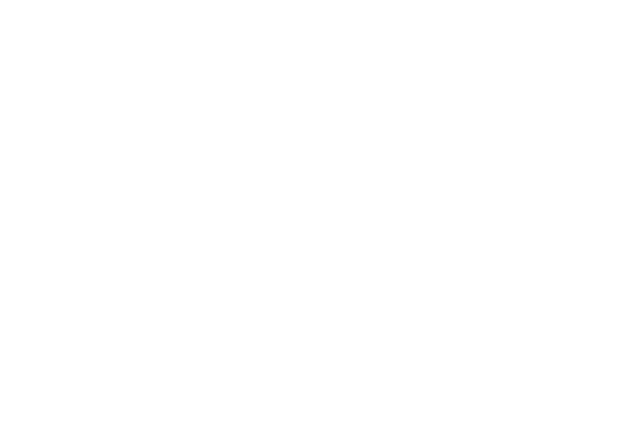
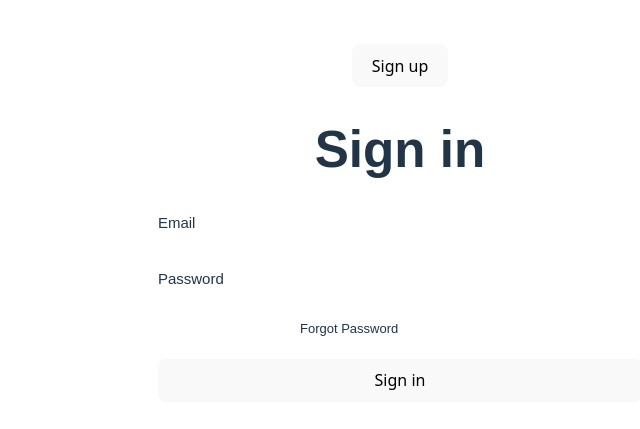
Before and after one commit to chrisrudzki/MyOiseau, a React (Vite) app: page / in a window 1280 px wide. Shown: the part 169-598 px from the top of the page, without its empty margins (240-880 px from the left). Built offline with nearby package versions, Linux system fonts and the light colour scheme.

Commit message:
added starting screens

```diff
--- a/index.html
+++ b/index.html
@@ -4,7 +4,7 @@
     <meta charset="UTF-8" />
     <link rel="icon" type="image/svg+xml" href="/vite.svg" />
     <meta name="viewport" content="width=device-width, initial-scale=1.0" />
-    <title>myoiseau</title>
+    <title>myaoiseau</title>
   </head>
   <body>
     <div id="root"></div>
--- a/src/App.jsx
+++ b/src/App.jsx
@@ -4,16 +4,14 @@
 import reactLogo from './assets/react.svg'
 import viteLogo from '/vite.svg'
 import './App.css'
+import StartScreen from "./components/StartScreen.jsx"
 
 function App() {
-  const [count, setCount] = useState(0)
+  const [curStartDisplay, setCurStartDisplay] = useState(true);
 
   return (
     <>
-
-
-
-
+    {curStartDisplay ? <StartScreen onDisplayStart={setCurStartDisplay}/> : undefined}
     </>
   )
 }
--- /dev/null
+++ b/src/components/SignIn.jsx
@@ -0,0 +1,146 @@
+import React from 'react';
+import { useState } from "react";
+import { auth } from "../firebase.js";
+
+import {
+  signInWithEmailAndPassword
+} from 'firebase/auth';
+
+export default function SignIn({ onDisplayStart, onDisplayStartSub }) {
+  const [email, setEmail] = useState('');
+  const [password, setPassword] = useState('');
+  const [submittedData, setSubmittedData] = useState(null);
+  const [errorMessage, setErrorMessage] = useState("");
+
+  const handleSubmit = async () => {
+    setSubmittedData({ email, password });
+    try{
+      await signInWithEmailAndPassword(auth, email, password);
+      console.log('Submitted:', email, password);
+
+    } catch (error) {
+      setErrorMessage("Wrong e-mail or password, try again");
+      //console.("Failed:", error.code, error.message);
+    }
+  };
+
+  function sleep(ms) {
+    return new Promise(resolve => setTimeout(resolve, ms));
+  }
+
+  const submitUser = async () => {
+
+    await sleep(1000);
+
+    if (!auth.currentUser){
+      console.error("needs to be signed in to make post");
+      return;
+    }
+}
+
+  const handleStartSubScreen = () => {onDisplayStartSub(false)};
+
+  return (
+    <>
+    <button
+    class="log-screen-button"
+    onClick={handleStartSubScreen}>Sign up</button>
+
+
+
+    <div>
+    <h1 style={{
+      fontFamily: "Arial"}}
+    >
+    Sign in
+    </h1>
+
+    </div>
+    <div class="sign-in-inner-box-config">
+    <div class="sign-in-inner-box">
+
+    <div style={{
+        fontSize: "15px",
+        textAlign: "left",
+        fontFamily: "Arial"
+        }}>Email</div>
+    <input
+        type="email"
+        placeholder=""
+        style={{
+          paddingRight: "7px",
+          paddingLeft: "7px",
+          width: "100%",
+          height: "24px",
+          borderRadius: "1",  // makes corners perfectly square
+          border: "none",
+          outline: "none",
+          paddingTop: "5px",
+          paddingBottom: "5px",
+          marginTop: "2px",
+          marginBottom: "7px",
+          fontWeight: "bold",
+          boxSizing: "border-box"
+        }}
+        value={email}
+        onChange={(e) => setEmail(e.target.value)}
+      />
+
+
+    <div style={{
+        fontSize: "15px",
+         textAlign: "left",
+         fontFamily: "Arial"
+        }}>Password</div>
+
+    <input
+        type="password"
+        placeholder=""
+        style={{
+          paddingRight: "7px",
+          paddingLeft: "7px",
+          width: "100%",
+          height: "24px",
+          borderRadius: "1",  // makes corners perfectly square
+          border: "none",
+          outline: "none",
+          paddingTop: "5px",
+          paddingBottom: "5px",
+          marginTop: "2px",
+          marginBottom: "-1px",
+          boxSizing: "border-box",
+          fontWeight: "bold",
+          textDecoration: "underline"
+        }}
+        value={password}
+        onChange={(e) => setPassword(e.target.value)}
+      />
+
+    <button style={{
+    all: "unset",
+    fontFamily: "Arial",
+    display: "inline-block",
+    cursor: "pointer",
+    width: "200px",
+    fontSize: "13px",
+    textAlign: "left",
+    marginTop: "-4px",
+    paddingTop: "0px",
+    marginBottom: "20px"
+  }}>Forgot Password</button>
+
+    <button style={{
+      width: "100%"
+    }}
+    class="log-screen-button"
+    onClick={handleSubmit}>Sign in</button>
+
+  </div>
+
+  </div>
+
+  <p>{errorMessage}</p>
+
+    </>
+  );
+}
--- /dev/null
+++ b/src/components/SignUp.jsx
@@ -0,0 +1,219 @@
+import React from 'react';
+import { useState } from "react";
+import { auth } from "../firebase.js";
+
+import { doc, setDoc} from "firebase/firestore";
+
+//auth
+import {
+  getAuth,
+  createUserWithEmailAndPassword,
+  onAuthStateChanged
+} from 'firebase/auth';
+
+export default function SignUp({ onDisplayStart, onDisplayStartSub }) {
+
+  const [email, setEmail] = useState('');
+  const [password, setPassword] = useState('');
+  const [submittedData, setSubmittedData] = useState(null);
+//   const [errorMessage, setErrorMessage] = useState("");
+
+  const createAccount = async () => {
+    setSubmittedData({ email, password });
+    try {
+      await createUserWithEmailAndPassword(auth, email, password);
+      console.log("Sucsess:", email, password);
+    }
+    catch(error) {
+      const rawMessage = error?.message ? String(error.message) : String(error);
+      const match = rawMessage.match(/^Firebase:\s*(.+?)\s*\(/);
+      const cleanMessage = match ? match[1] : rawMessage;
+      console.log("Failure:", cleanMessage, email, password);
+
+    }
+  };
+
+  const handleStartScreen = () => {onDisplayStart(false)}
+
+  const handleStartSubScreen = () => {onDisplayStartSub(true)}
+
+  const monitorAuthState = async () => {
+    onAuthStateChanged(auth, user => {
+      if (user) {
+        console.log(user);
+      } else {
+        console.log("log in failed");
+      }
+    });
+  }
+
+  function sleep(ms) {
+    return new Promise(resolve => setTimeout(resolve, ms));
+  }
+
+//   const submitUser = async () => {
+
+//     await sleep(1000);
+
+//     if (!auth.currentUser){
+//       console.error("ERROR!");
+//       return;
+//     }
+
+//     try {
+//     await setDoc(doc(Firestore, "users", auth.currentUser.uid), {
+//       email: email,
+//       username: "douglas",
+//       born: 1811115
+//     });
+
+//     console.log("Document written with ID: ", auth.currentUser);
+//     } catch (e) {
+//       console.error("Error adding document: ", e);
+//     }
+
+//   }
+
+  return (
+    <>
+
+    <button
+    class="log-screen-button"
+    onClick={handleStartSubScreen} >Sign In</button>
+
+    <h1 style={{
+      fontFamily: "Arial"}}>
+    Sign up
+    </h1>
+
+    <div class="sign-in-inner-box-config">
+    <div class="sign-in-inner-box">
+
+    <div
+    style={{
+        fontSize: "15px",
+         textAlign: "left",
+         fontFamily: "Arial"
+        }}
+        >Email</div>
+    <input
+        type="email"
+        placeholder=" "
+        style={{
+          paddingRight: "7px",
+          paddingLeft: "7px",
+          width: "100%",
+          height: "24px",
+          borderRadius: "1",  // makes corners perfectly square
+          border: "none",
+          outline: "none",
+          paddingTop: "5px",
+          paddingBottom: "5px",
+          marginTop: "2px",
+          marginBottom: "7px",
+          fontWeight: "bold",
+          boxSizing: "border-box"}}
+
+        value={email}
+        onChange={(e) => setEmail(e.target.value)}
+      />
+
+    <div
+    style={{
+        fontSize: "15px",
+         textAlign: "left",
+         fontFamily: "Arial"
+        }}
+    >Username</div>
+    <input
+
+        placeholder=" "
+        style={{
+          paddingRight: "7px",
+          paddingLeft: "7px",
+          width: "100%",
+          height: "24px",
+          borderRadius: "1",  // makes corners perfectly square
+          border: "none",
+          outline: "none",
+          paddingTop: "5px",
+          paddingBottom: "5px",
+          marginTop: "2px",
+          marginBottom: "7px",
+          fontWeight: "bold",
+          boxSizing: "border-box"
+        }}
+      />
+
+    <div
+    style={{
+        fontSize: "15px",
+         textAlign: "left",
+         fontFamily: "Arial"
+        }}>Password</div>
+    <input
+        type="password"
+        placeholder=" "
+        style={{
+          paddingRight: "7px",
+          paddingLeft: "7px",
+          width: "100%",
+          height: "24px",
+          borderRadius: "1",  // makes corners perfectly square
+          border: "none",
+          outline: "none",
+          paddingTop: "5px",
+          paddingBottom: "5px",
+          marginTop: "2px",
+          marginBottom: "7px",
+          fontWeight: "bold",
+          boxSizing: "border-box"
+        }}
+        value={password}
+        onChange={(e) => setPassword(e.target.value)}
+      />
+
+
+    <div
+    style={{
+        fontSize: "15px",
+         textAlign: "left",
+         fontFamily: "Arial"
+        }}
+    >Comfirm Password</div>
+
+    <input
+        type="password"
+        placeholder=" "
+    style={{
+          paddingRight: "7px",
+          paddingLeft: "7px",
+          width: "100%",
+          height: "24px",
+          borderRadius: "1",  // makes corners perfectly square
+          border: "none",
+          outline: "none",
+          paddingTop: "5px",
+          paddingBottom: "5px",
+          marginTop: "2px",
+          marginBottom: "7px",
+          fontWeight: "bold",
+          boxSizing: "border-box"
+        }}
+        ></input>
+
+    <button
+    style={{
+      width: "100%",
+      marginTop: "20px"
+    }}
+    class="log-screen-button"
+    onClick={() => {createAccount();}}>Sign Up</button>
+
+
+    </div>
+    </div>
+
+    </>
+  );
+}
--- /dev/null
+++ b/src/components/StartScreen.jsx
@@ -0,0 +1,24 @@
+import React from 'react';
+import SignIn from "./SignIn.jsx"
+import SignUp from "./SignUp.jsx"
+
+import { useState } from "react";
+//auth
+//import { getFirestore } from "firebase/firestore";
+
+import '../App.css'
+
+export default function StartScreen({ onDisplayStart }) {
+
+const [isSignIn, setIsSignIn] = useState(true);
+
+  return (
+    <>
+    <div class="overlay">
+    <div class="sign-in-box">
+      {isSignIn ? <SignIn onDisplayStartSub={setIsSignIn} onDisplayStart={onDisplayStart}/> : <SignUp onDisplayStartSub={setIsSignIn} onDisplayStart={onDisplayStart}/>}
+    </div>
+    </div>
+    </>
+  );
+}
```
Also changed, not shown: src/firebase.js (+8 -0 lines), 1 other file (tests, documents, lock files or other folders).
